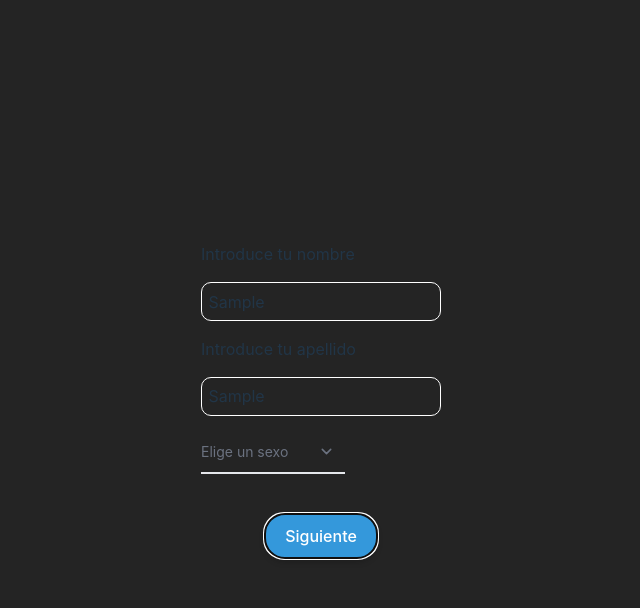
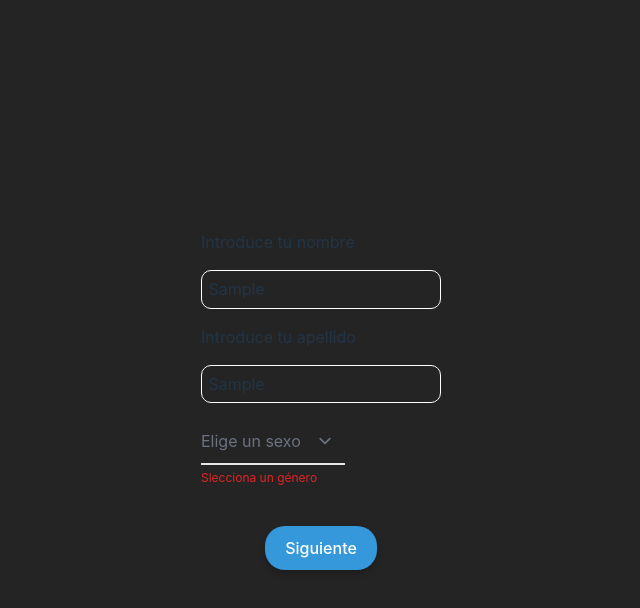
Before and after one commit to miguelbanos95/Countify, a React (Vite) app: page /register in a window 1280 px wide. Both pictures are taken after typing "Sample", "Sample" into the empty fields and a click on the button "Siguiente". Shown: the top 608 px of the page, without its empty margins (319-959 px from the left). Built offline with nearby package versions, Linux system fonts and the light colour scheme.

Commit message:
1/3 step from stepForm + modify inputComponent

```diff
--- a/index.html
+++ b/index.html
@@ -4,7 +4,6 @@
 <head>
   <meta charset="UTF-8" />
   <link rel="icon" type="image/svg+xml" href="/vite.svg" />
-  <link rel="stylesheet" href="sass/style.css">
   <meta name="viewport" content="width=device-width, initial-scale=1.0" />
   <link href="https://cdnjs.cloudflare.com/ajax/libs/flowbite/1.6.5/flowbite.min.css" rel="stylesheet" />
   <title>Countify</title>
--- a/package.json
+++ b/package.json
@@ -27,6 +27,7 @@
     "@types/react-dom": "^18.0.10",
     "@vitejs/plugin-react-swc": "^3.0.0",
     "standard": "^17.0.0",
+    "tailwindcss": "^3.3.2",
     "vite": "^4.1.0"
   },
   "eslintConfig": {
--- a/src/assets/stylesheet/sass/style.scss
+++ b/src/assets/stylesheet/sass/style.scss
@@ -8,8 +8,8 @@ body {
     position: fixed;
     top: 0;
     left: 0;
-    width: 100vw;
-    height: 100vh;
+    width: 100%;
+    height: 100%;
     margin: 0;
     display: flex;
     flex-direction: column;
--- a/src/components/misc/InputComponent.css
+++ b/src/components/misc/InputComponent.css
@@ -1,14 +1,27 @@
 .label_input{
     text-align: start;
+    margin-bottom: 1rem;
 }
 .inputGroup{
     display: flex;
     flex-direction: column;
     width: 100%;
-    gap: 1rem;
 }
 .input {
     padding: .4rem;
     border-radius: 10px;
     border: 1px solid #fff;
 }
+.inputDiv{
+    display: flex;
+    flex-direction: column;
+}
+span{
+    text-align: start;
+}
+.invalid-input{
+    border: 1px solid red
+}
+.text-error{
+    text-align: start;
+}
--- a/src/components/misc/InputComponent.jsx
+++ b/src/components/misc/InputComponent.jsx
@@ -6,15 +6,18 @@ const InputComponent = ({ label, id, name, type, placeholder, register, error, m
         {label}
       </label>
       <input
-        className='input'
+        id={id}
         type={type}
+        placeholder={placeholder}
         style={{ backgroundColor: 'transparent' }}
-        id={id}
-        placeholder={placeholder}
+        className={`input dark:text-gray-400 ${error ? 'invalid-input block px-2.5 pb-2.5 pt-4 w-full text-sm text-gray-900 bg-transparent rounded-lg border-1 appearance-none dark:text-white dark:border-red-500 border-red-600 dark:focus:border-red-500 focus:outline-none focus:ring-0 focus:border-red-600' : ''}`}
+        multiple={multiple}
         {...register(name)}
-        multiple={multiple}
       />
-      <span>{error}</span>
+      {error &&
+        <span id='outlined_error_help' className='text-xs text-red-600 dark:text-red-400 errorInput'>
+          {error}
+        </span>}
     </div>
   )
 }
--- /dev/null
+++ b/src/components/misc/InputSelect.css
@@ -0,0 +1,6 @@
+.errorSpan{
+    display: flex;
+    justify-content: start;
+    margin-top: 0.3rem;
+
+}
--- /dev/null
+++ b/src/components/misc/InputSelect.jsx
@@ -0,0 +1,23 @@
+import './InputSelect.css'
+const InputSelect = ({ name, register, error }) => {
+  return (
+    <div>
+      <select
+        id='underline_select'
+        {...register(name)}
+        className='select_box block py-2.5 px-0 w-full text-l text-gray-500 bg-transparent border-0 border-b-2 border-gray-200 appearance-none dark:text-gray-400 dark:border-gray-700 focus:outline-none focus:ring-0 focus:border-gray-200 peer'
+        // className={`input dark:text-gray-400 ${error ? 'invalid-input block px-2.5 pb-2.5 pt-4 w-full text-sm text-gray-900 bg-transparent rounded-lg border-1 appearance-none dark:text-white dark:border-red-500 border-red-600 dark:focus:border-red-500 focus:outline-none focus:ring-0 focus:border-red-600' : ''}`}
+      >
+        <option value='' hidden>Elige un sexo</option>
+        <option value='' disabled>Elige un sexo</option>
+        <option value='Male'>Hombre</option>
+        <option value='Female'>Mujer</option>
+      </select>
+      {error &&
+        <span className='errorSpan text-xs text-red-600 dark:text-red-400'>{error}
+        </span>}
+    </div>
+  )
+}
+
+export default InputSelect
--- a/src/views/Register/Register.jsx
+++ b/src/views/Register/Register.jsx
@@ -1,16 +1,17 @@
 import React from 'react'
 import { useForm } from 'react-hook-form'
-// import { yupResolver } from '@hookform/resolvers/yup'
-// import * as yup from 'yup'
+import { yupResolver } from '@hookform/resolvers/yup'
+import * as yup from 'yup'
 import './Register_styles.css'
 import InputComponent from '../../components/misc/InputComponent'
+import InputSelect from '../../components/misc/InputSelect'
 // import InputComponent from '../../components/misc/InputComponent'
 
-// const schema1 = yup.object({
-//   name: yup.string().required('Introduce un nombre'),
-//   surname: yup.string().required('Introduce un apellido'),
-//   gender: yup.string().required('Slecciona un género')
-// }).required()
+const schema = yup.object({
+  first_name: yup.string().required('Introduce un nombre'),
+  last_name: yup.string().required('Introduce un apellido'),
+  gender: yup.string().required('Slecciona un género')
+}).required()
 
 // const schema2 = yup.object({
 //   height: yup.string().required('Introduce su altura'),
@@ -19,42 +20,41 @@ import InputComponent from '../../components/misc/InputComponent'
 // }).required()
 
 const Register = () => {
-  const { register, handleSubmit, formState: { errors } } = useForm()
+  const { register, handleSubmit, formState: { errors } } = useForm({
+    resolver: yupResolver(schema)
+  })
 
   const onSubmit = data => console.log(data)
   return (
     <div>
-      <form onSubmit={handleSubmit(onSubmit)}>
+      <form className='' onSubmit={handleSubmit(onSubmit)}>
         {/* _____________________________________NOMBRE_______________________________________ */}
-
+        <div className='inputDiv'>
           <InputComponent
-          id='userName'
+            id='first_name'
             label='Introduce tu nombre'
             name='first_name'
             register={register}
+            error={errors.first_name?.message}
           />
           {/* ____________________________________APELLIDO______________________________________ */}
 
           <InputComponent
-          id='userSurname'
+            id='last_name'
             label='Introduce tu apellido'
             name='last_name'
             register={register}
+            error={errors.last_name?.message}
           />
 
           {/* _____________________________________GENERO________________________________________ */}
 
-        <label for='underline_select' className='sr-only'>Underline select</label>
-        <select
-          {...register('gender', { required: true })}
-          id='underline_select'
-          className='select_box block py-2.5 px-0 w-full text-sm text-gray-500 bg-transparent border-0 border-b-2 border-gray-200 appearance-none dark:text-gray-400 dark:border-gray-700 focus:outline-none focus:ring-0 focus:border-gray-200 peer'
-        >
-          <option selected>Elige un sexo</option>
-          <option value='male'>Hombre</option>
-          <option value='female'>Mujer</option>
-        </select>
-
+          <InputSelect
+            name='gender'
+            register={register}
+            error={errors.gender?.message}
+          />
+        </div>
         <div className='next'>
           <button className='cool-button' type='submit'>Siguiente</button>
         </div>
--- a/src/views/Register/Register_styles.css
+++ b/src/views/Register/Register_styles.css
@@ -3,11 +3,12 @@ form {
     flex-direction: column;
     width: 15rem;
 }
-.select_box{
+
+.select_box {
     width: 60%;
 }
 
-.next{
+.next {
     margin-top: 2.5rem;
     /* border: 1px black;
     background-color: rgb(228, 217, 116);
@@ -23,21 +24,56 @@ form {
     transition: all 0.3s ease; */
 
 }
+select {
+    position: relative;
+}
 
+select option {
+    position: absolute;
+    top: 10%;
+}
+.inputDiv{
+    display: flex;
+    flex-direction: column;
+    gap: 1rem;
+}
 .cool-button {
-    background-color: #3498db; /* Set button background color */
-    border: none; /* Remove button border */
-    color: white; /* Set button text color */
-    padding: 10px 20px; /* Add padding around button text */
-    text-align: center; /* Center button text */
-    text-decoration: none; /* Remove underline from button text */
-    display: inline-block; /* Display button as a block element */
-    font-size: 16px; /* Set button text size */
-    border-radius: 20px; /* Round button corners */
-    box-shadow: 0 4px 6px rgba(0, 0, 0, 0.2); /* Add box shadow effect */
-    transition-duration: 0.3s; /* Add transition effect on hover */
-  }
+    background-color: #3498db;
+    /* Set button background color */
+    border: none;
+    /* Remove button border */
+    color: white;
+    /* Set button text color */
+    padding: 10px 20px;
+    /* Add padding around button text */
+    text-align: center;
+    /* Center button text */
+    text-decoration: none;
+    /* Remove underline from button text */
+    display: inline-block;
+    /* Display button as a block element */
+    font-size: 16px;
+    /* Set button text size */
+    border-radius: 20px;
+    /* Round button corners */
+    box-shadow: 0 4px 6px rgba(0, 0, 0, 0.2);
+    /* Add box shadow effect */
+    transition-duration: 0.3s;
+    /* Add transition effect on hover */
+}
 
-  .cool-button:hover {
-    background-color: #2980b9; /* Change button background color on hover */
-  }
+.cool-button:hover {
+    background-color: #2980b9;
+    /* Change button background color on hover */
+}
+
+/* @media screen and (max-width: 480px) {
+    select {
+        position: relative;
+    }
+
+    select option {
+        position: absolute;
+        top: 10%;
+    }
+} */
```
Also changed, not shown: src/views/Home/Home_styles.css (+58 -26 lines), 1 other file (tests, documents, lock files or other folders). Lines whose indentation alone changed are shown as unchanged.
